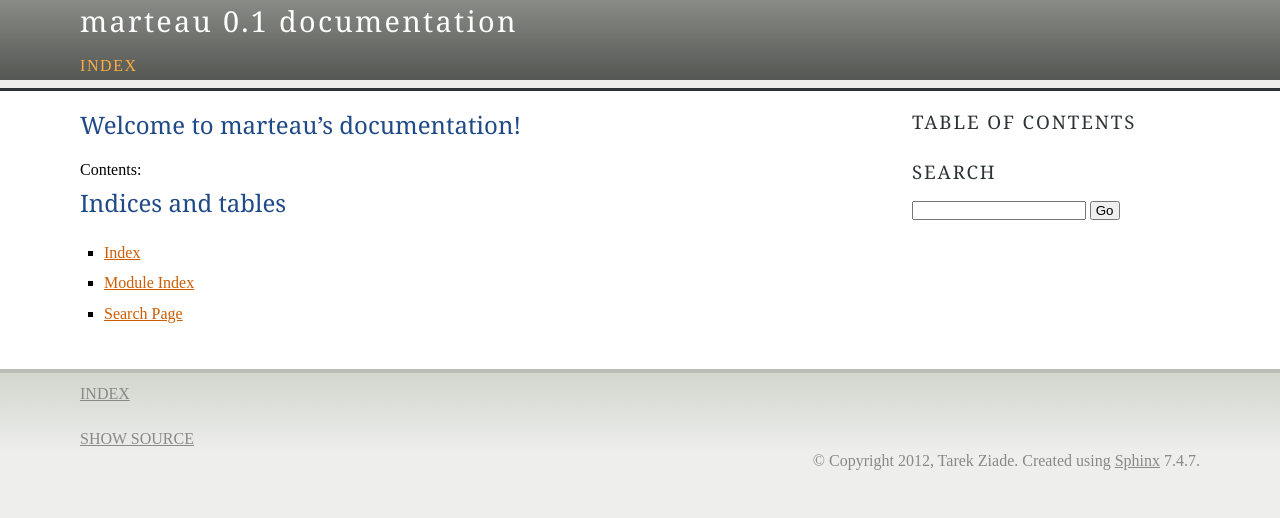
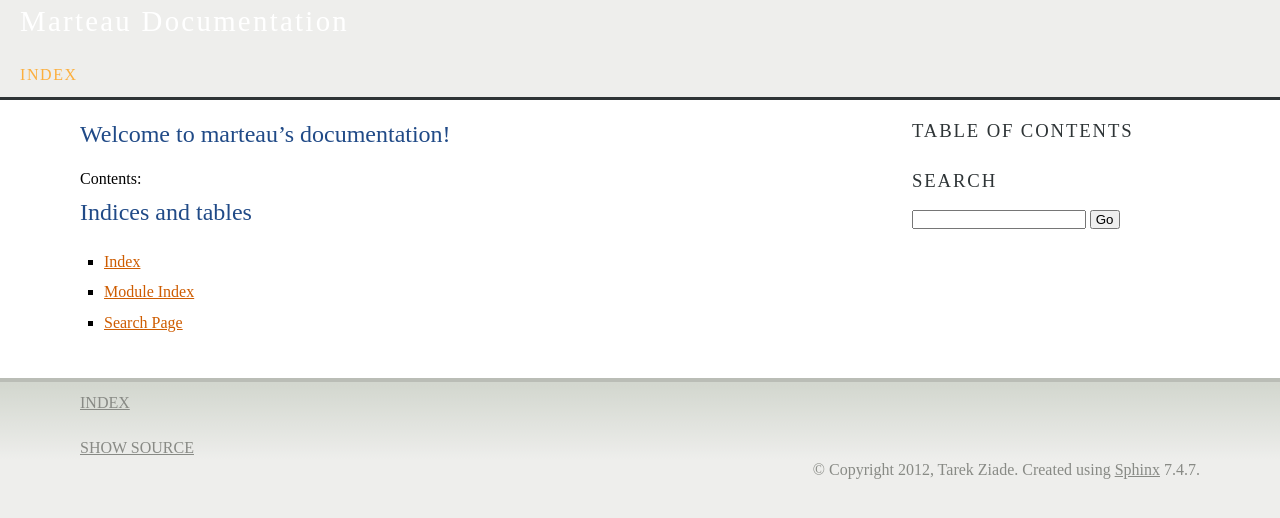
Before and after one commit to mozilla-services/marteau, a Sphinx documentation site: the page built from marteau/docs/source/index.rst, in a window 1280 px wide. Shown: the top 518 px of the page. Built offline with Sphinx 7.4.7, drawn with Linux system fonts in a browser that asks for light colours; some web fonts are replaced.

Commit message:
hooked everythign together

```diff
--- a/marteau/docs/source/conf.py
+++ b/marteau/docs/source/conf.py
@@ -105,7 +105,7 @@
 
 # The name for this set of Sphinx documents.  If None, it defaults to
 # "<project> v<release> documentation".
-#html_title = None
+html_title = 'Marteau Documentation'
 
 # A shorter title for the navigation bar.  Default is the same as html_title.
 #html_short_title = None
--- a/marteau/docs/source/themes/marteau/static/marteau.css
+++ b/marteau/docs/source/themes/marteau/static/marteau.css
@@ -26,14 +26,20 @@
 
 /* Page layout */
 
-div.header, div.content, div.footer {
+div.content, div.footer {
   width: 70em;
   margin-left: auto;
   margin-right: auto;
 }
 
+div.header {
+ padding-left: 20px;
+ padding-top: 2px;
+}
+
 div.header-wrapper {
-  background: url(bgtop.png) top left repeat-x;
+  /*background: url(bgtop.png) top left repeat-x;*/
+  background-image: url("/media/head.png");
   border-bottom: 3px solid #2e3436;
 }
 
@@ -72,7 +78,7 @@
 }
 
 h1, h2, h3, h4 {
-  font-family: "Georgia", "Times New Roman", serif;
+  font-family: "Quando", "Times New Roman", serif;
   font-weight: normal;
   color: #3465a4;
   margin-bottom: .8em;
@@ -131,7 +137,7 @@
 }
 
 div.header .headertitle {
-  font-family: "Georgia", "Times New Roman", serif;
+  font-family: "Quando", "Times New Roman", serif;
   font-weight: normal;
   font-size: 180%;
   letter-spacing: .08em;
@@ -143,7 +149,7 @@
 }
 
 div.header div.rel {
-  margin-top: 1em;
+  margin-top: 2em;
 }
 
 div.header div.rel a {
@@ -164,6 +170,7 @@
 /* Content */
 div.content-wrapper {
   background-color: white;
+  background-image: url("/media/fade.png") repeat-x scroll -70% 0px transparent;
   padding-top: 20px;
   padding-bottom: 20px;
 }
--- a/marteau/media/marteau.css
+++ b/marteau/media/marteau.css
@@ -80,6 +80,7 @@
 
 #workers {
  margin-bottom: 10px;
+ margin-top: 10px;
 }
 
 #running {
```
Also changed, not shown: 7 other files.
